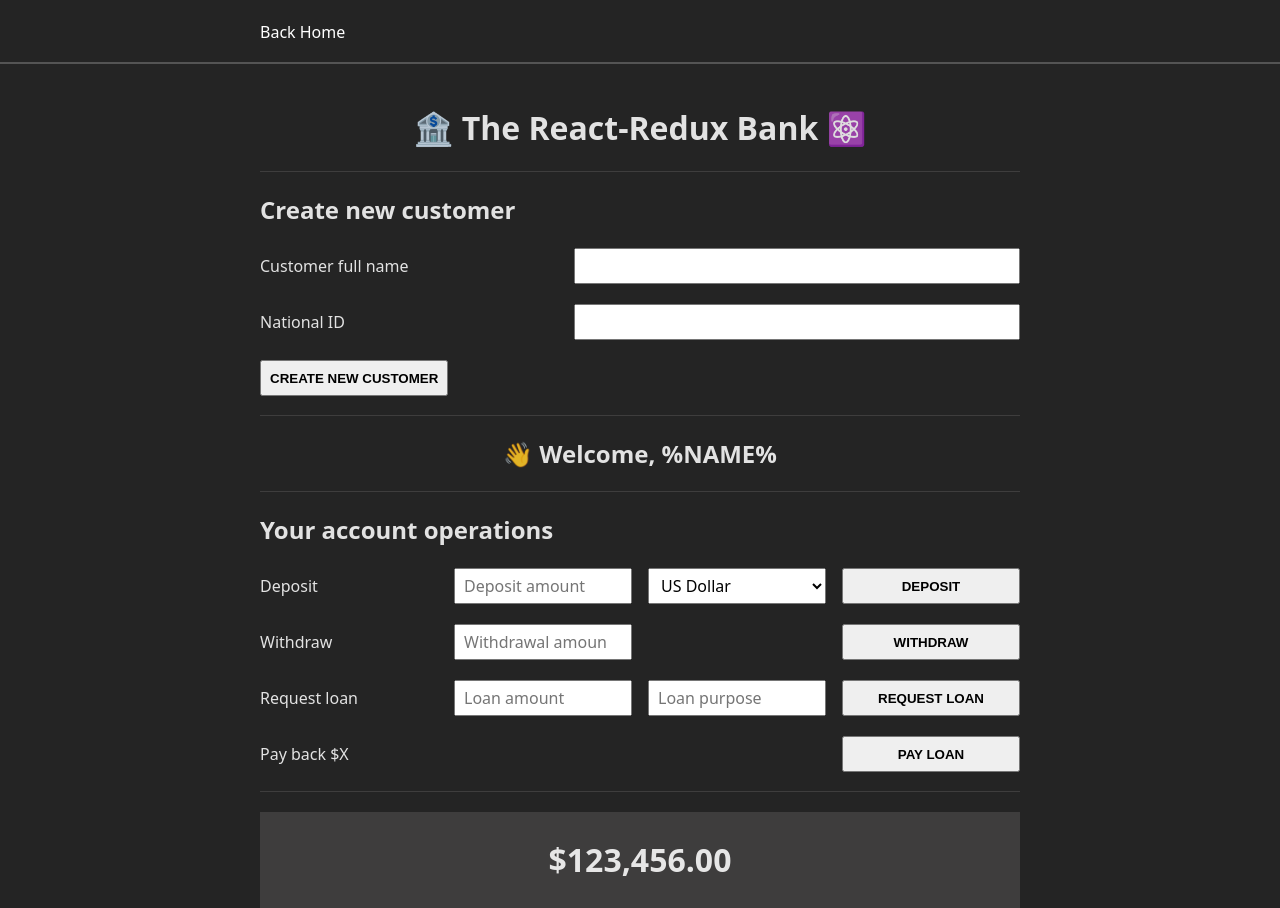
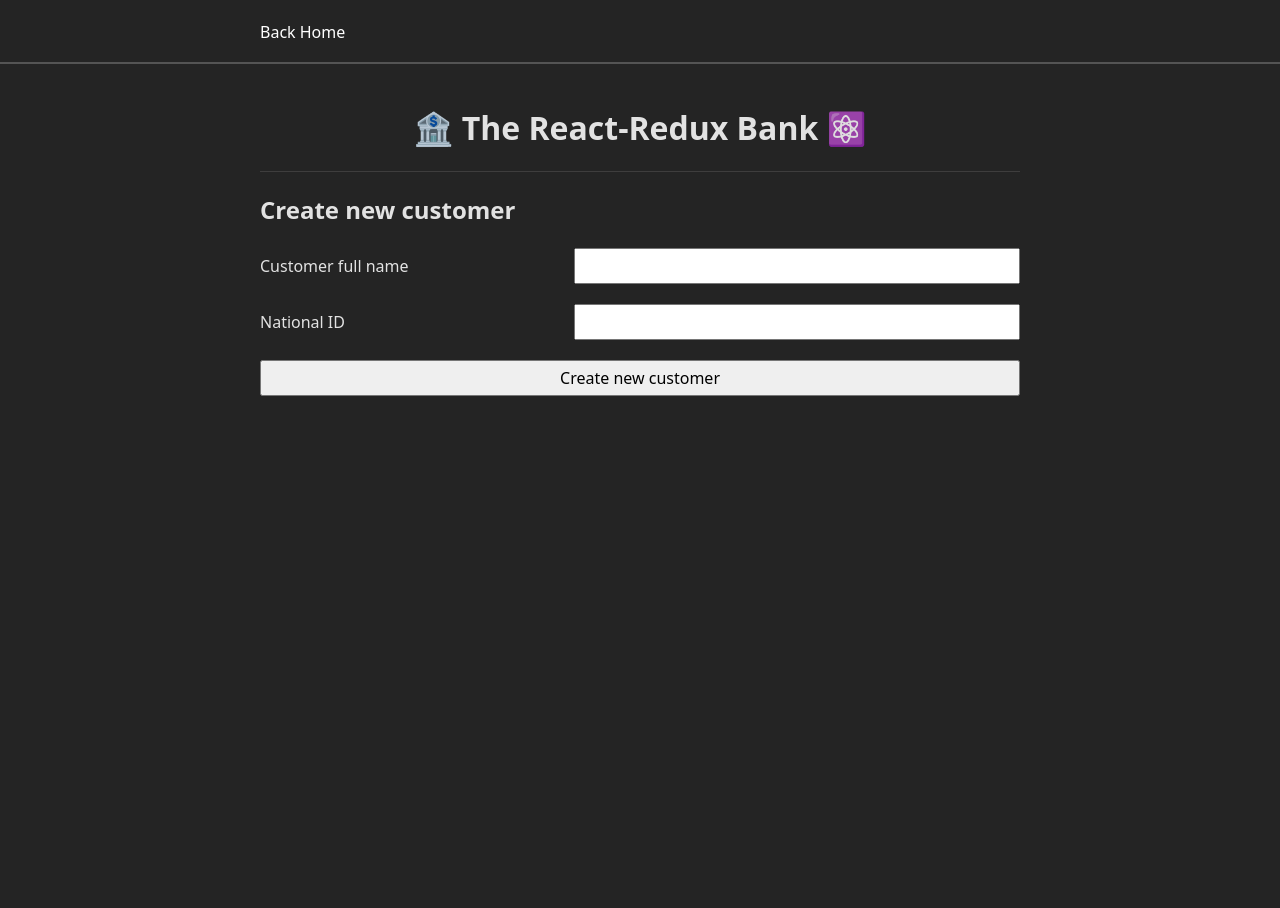
Before and after one commit to YanaKarpliuk/react-learning-projects, a React (Vite) app: page /redux-intro in a window 1280 px wide. After the commit the page ends 800 px from the top, so only its background shows below. Built offline with nearby package versions, Linux system fonts and the light colour scheme.

Commit message:
Connect redux to react app

```diff
--- a/package.json
+++ b/package.json
@@ -22,6 +22,7 @@
     "react-dom": "^19.1.0",
     "react-draggable": "^4.5.0",
     "react-markdown": "^8.0.6",
+    "react-redux": "^9.2.0",
     "react-router-dom": "^7.7.0",
     "react-spinners": "^0.17.0",
     "redux": "^5.0.1",
--- a/src/App.jsx
+++ b/src/App.jsx
@@ -1,5 +1,7 @@
 import { lazy } from 'react'
 import { Routes, Route } from 'react-router-dom';
+import { Provider } from "react-redux";
+import store from "./pages/ReduxIntro/store.js";
 const ReactFacts = lazy(() => import('./Pages/ReactFacts/ReactFacts.jsx'));
 const TravelJournal = lazy(() => import('./Pages/TravelJournal/TravelJournal.jsx'));
 const ChefClaude = lazy(() => import('./Pages/ChefClaude/ChefClaude.jsx'));
@@ -36,7 +38,10 @@ function App() {
           <Route path="usepopcorn" element={<UsePopcorn/>}/>
           <Route path="date-counter" element={<DateCounter/>}/>
           <Route path="workout-timer" element={<WorkoutTimer/>}/>
-          <Route path="redux-intro" element={<ReduxIntro/>}/>
+          <Route path="redux-intro" element={
+            <Provider store={store}>
+              <ReduxIntro/>
+            </Provider>}/>
           <Route path="react-quiz" element={
             <QuizProvider>
               <ReactQuiz/>
--- a/src/pages/ReduxIntro/ReduxIntro.jsx
+++ b/src/pages/ReduxIntro/ReduxIntro.jsx
@@ -1,3 +1,4 @@
+import { useSelector } from "react-redux";
 import CreateCustomer from "./features/customers/CreateCustomer.jsx";
 import Customer from "./features/customers/Customer.jsx";
 import AccountOperations from "./features/accounts/AccountOperations.jsx";
@@ -5,13 +6,19 @@ import BalanceDisplay from "./features/accounts/BalanceDisplay.jsx";
 import "./ReduxIntro.scss";
 
 export default function ReduxIntro() {
+  const customerFullname = useSelector(store => store.customer.fullName)
+
   return (
       <main className="redux-intro-page">
         <h1 className="title">🏦 The React-Redux Bank ⚛️</h1>
-        <CreateCustomer/>
-        <Customer/>
-        <AccountOperations/>
-        <BalanceDisplay/>
+        {customerFullname === "" ?
+            <CreateCustomer/> :
+            <>
+              <Customer/>
+              <AccountOperations/>
+              <BalanceDisplay/>
+            </>
+        }
       </main>
   );
 }
--- a/src/pages/ReduxIntro/features/accounts/AccountOperations.jsx
+++ b/src/pages/ReduxIntro/features/accounts/AccountOperations.jsx
@@ -1,4 +1,6 @@
 import { useState } from "react";
+import { useDispatch, useSelector } from "react-redux";
+import { deposit, payLoan, requestLoan, withdraw } from "./accountSlice.js";
 
 export default function AccountOperations() {
   const [depositAmount, setDepositAmount] = useState("");
@@ -7,16 +9,31 @@ export default function AccountOperations() {
   const [loanPurpose, setLoanPurpose] = useState("");
   const [currency, setCurrency] = useState("USD");
 
+  const dispatch = useDispatch()
+  const loan = useSelector((store) => store.account.loan)
+
   function handleDeposit() {
+    if (!depositAmount) return
+    dispatch(deposit(depositAmount))
+    setDepositAmount("")
   }
 
   function handleWithdrawal() {
+    if (!withdrawalAmount) return
+    dispatch(withdraw(withdrawalAmount))
+    setWithdrawalAmount("")
   }
 
   function handleRequestLoan() {
+    if (!loanAmount || !loanPurpose) return
+    dispatch(requestLoan(loanAmount, loanPurpose))
+    setLoanAmount("")
+    setLoanPurpose("")
   }
 
   function handlePayLoan() {
+    if (!loan) return
+    dispatch(payLoan())
   }
 
   return (
@@ -73,10 +90,12 @@ export default function AccountOperations() {
           <button onClick={handleRequestLoan}>Request loan</button>
         </div>
 
-        <div className="form-row four-col">
-          <span>Pay back $X</span>
-          <button aria-label="Pay loan" onClick={handlePayLoan}>Pay loan</button>
-        </div>
+        {loan > 0 &&
+            <div className="form-row four-col">
+              <span>Pay back {loan}</span>
+              <button aria-label="Pay loan" onClick={handlePayLoan}>Pay loan</button>
+            </div>
+        }
       </div>
   );
 }
--- a/src/pages/ReduxIntro/features/accounts/BalanceDisplay.jsx
+++ b/src/pages/ReduxIntro/features/accounts/BalanceDisplay.jsx
@@ -1,3 +1,5 @@
+import { useSelector } from "react-redux";
+
 function formatCurrency(value) {
   return new Intl.NumberFormat("en", {
     style: "currency",
@@ -6,5 +8,6 @@ function formatCurrency(value) {
 }
 
 export default function BalanceDisplay() {
-  return <div className="balance">{formatCurrency(123456)}</div>;
+  const balance = useSelector((store) => store.account.balance)
+  return <div className="balance">{formatCurrency(balance)}</div>;
 }
--- a/src/pages/ReduxIntro/features/customers/CreateCustomer.jsx
+++ b/src/pages/ReduxIntro/features/customers/CreateCustomer.jsx
@@ -1,20 +1,28 @@
 import { useState } from "react";
+import { useDispatch } from "react-redux";
+import { createCustomer } from "./customerSlice.js";
 
 export default function Customer() {
   const [fullName, setFullName] = useState("");
   const [nationalId, setNationalId] = useState("");
 
-  function handleClick() {
+  const dispatch = useDispatch()
+
+  function handleSubmit(e) {
+    e.preventDefault()
+    if (!fullName || !nationalId) return
+    dispatch(createCustomer(fullName, nationalId))
   }
 
   return (
-      <form className="form customer-form">
+      <form className="form customer-form" onSubmit={handleSubmit}>
         <h2>Create new customer</h2>
         <div className="form-row two-col">
           <label htmlFor="fullname">Customer full name</label>
           <input
               id="fullname"
               value={fullName}
+              required={true}
               onChange={(e) => setFullName(e.target.value)}
           />
         </div>
@@ -23,15 +31,15 @@ export default function Customer() {
           <input
               id="nationalId"
               value={nationalId}
+              required={true}
               onChange={(e) => setNationalId(e.target.value)}
           />
         </div>
-        <button
+        <input
             aria-label="Create new customer"
-            onClick={handleClick}
-        >
-          Create new customer
-        </button>
+            value={"Create new customer"}
+            type="submit"
+        />
       </form>
   );
 }
--- a/src/pages/ReduxIntro/features/customers/Customer.jsx
+++ b/src/pages/ReduxIntro/features/customers/Customer.jsx
@@ -1,3 +1,7 @@
+import { useSelector } from "react-redux";
+
 export default function Customer() {
-  return <h2 className="customer-title">👋 Welcome, %NAME%</h2>;
+  const customer = useSelector((store) => store.customer.fullName)
+
+  return <h2 className="customer-title">👋 Welcome, {customer}</h2>;
 }
```
Also changed, not shown: 1 other file (tests, documents, lock files or other folders).
